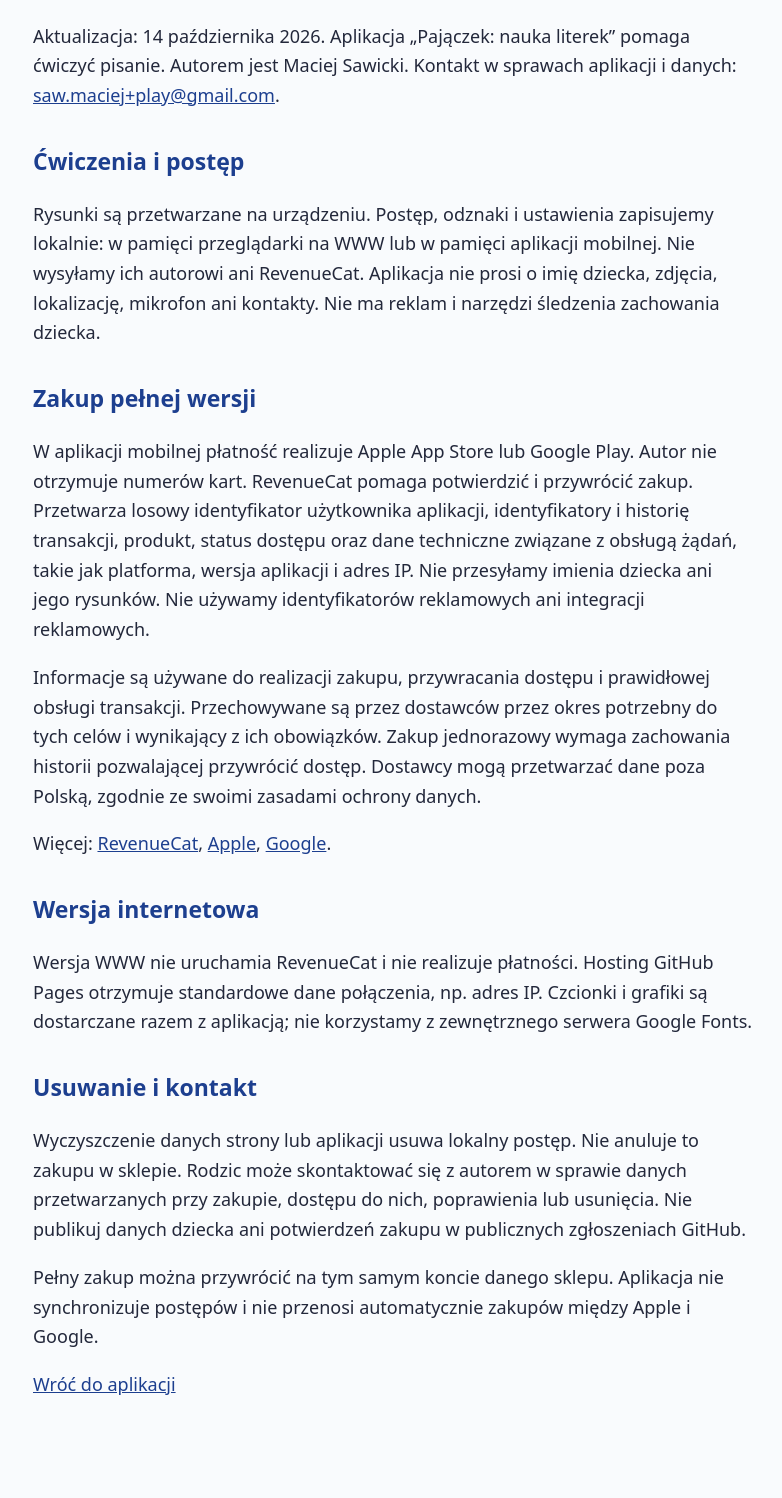
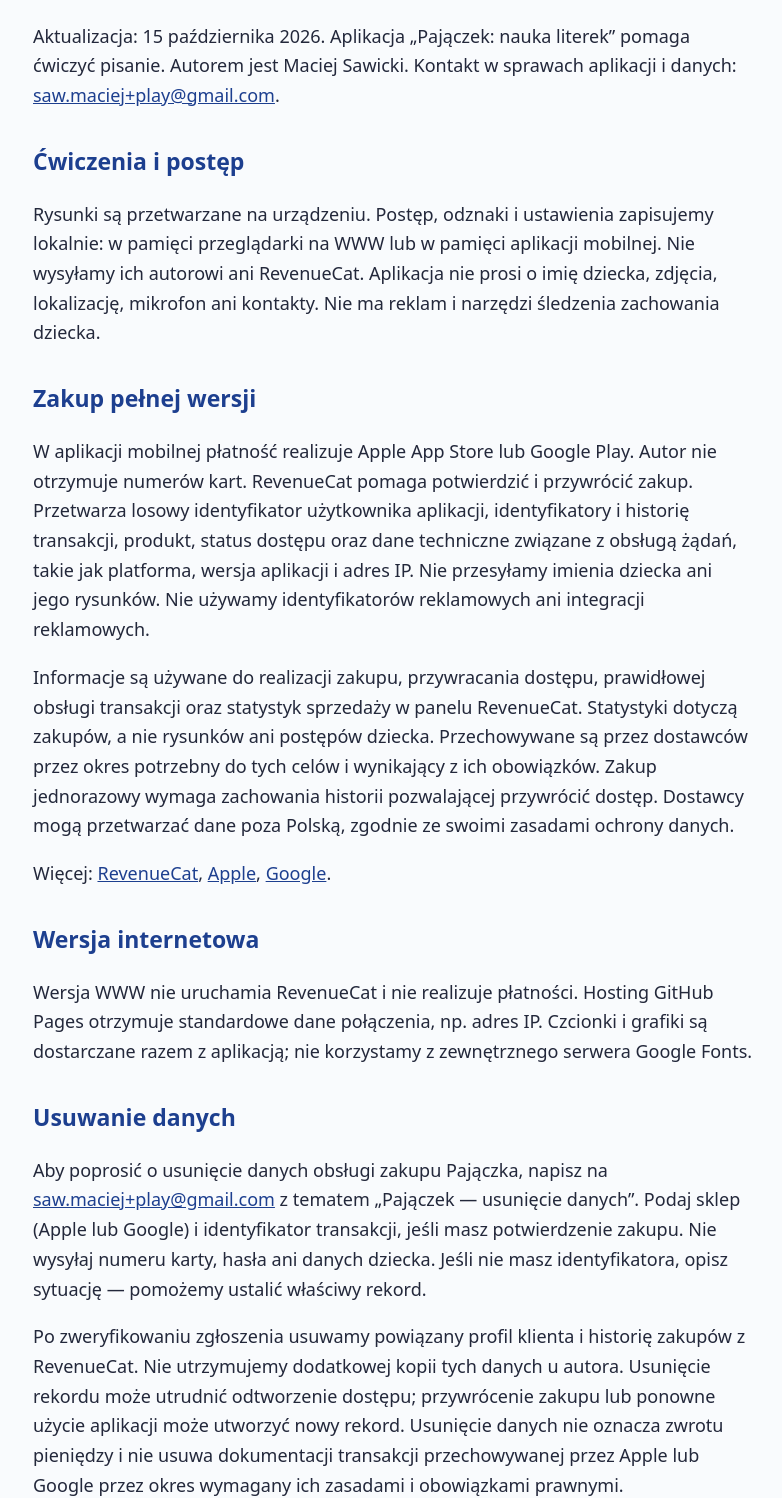
Before and after one commit to maciejsaw/nauka-pisania-literek, a website: page public/legal/privacy/index.html in a window 1280 px wide. Shown: the part 102-1600 px from the top of the page, without its empty margins (247-1029 px from the left). Before the commit the page ends 1542 px from the top, so only its background shows below. Drawn offline with Linux system fonts and the light colour scheme.

Commit message:
Dostosować przygotowanie materiałów do wymagań API sklepów

```diff
--- a/public/legal/privacy/index.html
+++ b/public/legal/privacy/index.html
@@ -1,9 +1,11 @@
 <!doctype html><html lang="pl"><meta charset="utf-8"><meta name="viewport" content="width=device-width,initial-scale=1"><title>Prywatność — Pajączek</title><style>body{max-width:720px;margin:40px auto;padding:0 24px;font:18px/1.65 system-ui;color:#23283b;background:#f9fbfd}h1,h2,a{color:#1d3f8f}h2{font-size:23px;margin-top:32px}</style><h1>Prywatność</h1>
-<p>Aktualizacja: 14 października 2026. Aplikacja „Pajączek: nauka literek” pomaga ćwiczyć pisanie. Autorem jest Maciej Sawicki. Kontakt w sprawach aplikacji i danych: <a href="mailto:saw.maciej+play@gmail.com">saw.maciej+play@gmail.com</a>.</p>
+<p>Aktualizacja: 15 października 2026. Aplikacja „Pajączek: nauka literek” pomaga ćwiczyć pisanie. Autorem jest Maciej Sawicki. Kontakt w sprawach aplikacji i danych: <a href="mailto:saw.maciej+play@gmail.com">saw.maciej+play@gmail.com</a>.</p>
 <h2>Ćwiczenia i postęp</h2><p>Rysunki są przetwarzane na urządzeniu. Postęp, odznaki i ustawienia zapisujemy lokalnie: w pamięci przeglądarki na WWW lub w pamięci aplikacji mobilnej. Nie wysyłamy ich autorowi ani RevenueCat. Aplikacja nie prosi o imię dziecka, zdjęcia, lokalizację, mikrofon ani kontakty. Nie ma reklam i narzędzi śledzenia zachowania dziecka.</p>
 <h2>Zakup pełnej wersji</h2><p>W aplikacji mobilnej płatność realizuje Apple App Store lub Google Play. Autor nie otrzymuje numerów kart. RevenueCat pomaga potwierdzić i przywrócić zakup. Przetwarza losowy identyfikator użytkownika aplikacji, identyfikatory i historię transakcji, produkt, status dostępu oraz dane techniczne związane z obsługą żądań, takie jak platforma, wersja aplikacji i adres IP. Nie przesyłamy imienia dziecka ani jego rysunków. Nie używamy identyfikatorów reklamowych ani integracji reklamowych.</p>
-<p>Informacje są używane do realizacji zakupu, przywracania dostępu i prawidłowej obsługi transakcji. Przechowywane są przez dostawców przez okres potrzebny do tych celów i wynikający z ich obowiązków. Zakup jednorazowy wymaga zachowania historii pozwalającej przywrócić dostęp. Dostawcy mogą przetwarzać dane poza Polską, zgodnie ze swoimi zasadami ochrony danych.</p>
+<p>Informacje są używane do realizacji zakupu, przywracania dostępu, prawidłowej obsługi transakcji oraz statystyk sprzedaży w panelu RevenueCat. Statystyki dotyczą zakupów, a nie rysunków ani postępów dziecka. Przechowywane są przez dostawców przez okres potrzebny do tych celów i wynikający z ich obowiązków. Zakup jednorazowy wymaga zachowania historii pozwalającej przywrócić dostęp. Dostawcy mogą przetwarzać dane poza Polską, zgodnie ze swoimi zasadami ochrony danych.</p>
 <p>Więcej: <a href="https://www.revenuecat.com/privacy-policy">RevenueCat</a>, <a href="https://www.apple.com/legal/privacy/">Apple</a>, <a href="https://policies.google.com/privacy">Google</a>.</p>
 <h2>Wersja internetowa</h2><p>Wersja WWW nie uruchamia RevenueCat i nie realizuje płatności. Hosting GitHub Pages otrzymuje standardowe dane połączenia, np. adres IP. Czcionki i grafiki są dostarczane razem z aplikacją; nie korzystamy z zewnętrznego serwera Google Fonts.</p>
-<h2>Usuwanie i kontakt</h2><p>Wyczyszczenie danych strony lub aplikacji usuwa lokalny postęp. Nie anuluje to zakupu w sklepie. Rodzic może skontaktować się z autorem w sprawie danych przetwarzanych przy zakupie, dostępu do nich, poprawienia lub usunięcia. Nie publikuj danych dziecka ani potwierdzeń zakupu w publicznych zgłoszeniach GitHub.</p>
+<h2 id="usuwanie">Usuwanie danych</h2><p>Aby poprosić o usunięcie danych obsługi zakupu Pajączka, napisz na <a href="mailto:saw.maciej+play@gmail.com">saw.maciej+play@gmail.com</a> z tematem „Pajączek — usunięcie danych”. Podaj sklep (Apple lub Google) i identyfikator transakcji, jeśli masz potwierdzenie zakupu. Nie wysyłaj numeru karty, hasła ani danych dziecka. Jeśli nie masz identyfikatora, opisz sytuację — pomożemy ustalić właściwy rekord.</p>
+<p>Po zweryfikowaniu zgłoszenia usuwamy powiązany profil klienta i historię zakupów z RevenueCat. Nie utrzymujemy dodatkowej kopii tych danych u autora. Usunięcie rekordu może utrudnić odtworzenie dostępu; przywrócenie zakupu lub ponowne użycie aplikacji może utworzyć nowy rekord. Usunięcie danych nie oznacza zwrotu pieniędzy i nie usuwa dokumentacji transakcji przechowywanej przez Apple lub Google przez okres wymagany ich zasadami i obowiązkami prawnymi.</p>
+<p>Lokalny postęp i ustawienia usuń przez wyczyszczenie danych strony lub aplikacji na urządzeniu. Nie są one przechowywane na serwerze autora. W sprawie dostępu do danych lub ich poprawienia użyj tego samego adresu kontaktowego. Nie publikuj danych dziecka ani potwierdzeń zakupu w publicznych zgłoszeniach GitHub.</p>
 <p>Pełny zakup można przywrócić na tym samym koncie danego sklepu. Aplikacja nie synchronizuje postępów i nie przenosi automatycznie zakupów między Apple i Google.</p><p><a href="../../">Wróć do aplikacji</a></p></html>
```
Also changed, not shown: scripts/legal.mjs (+5 -3 lines), .github/workflows/listings.yml, 2 other files.
